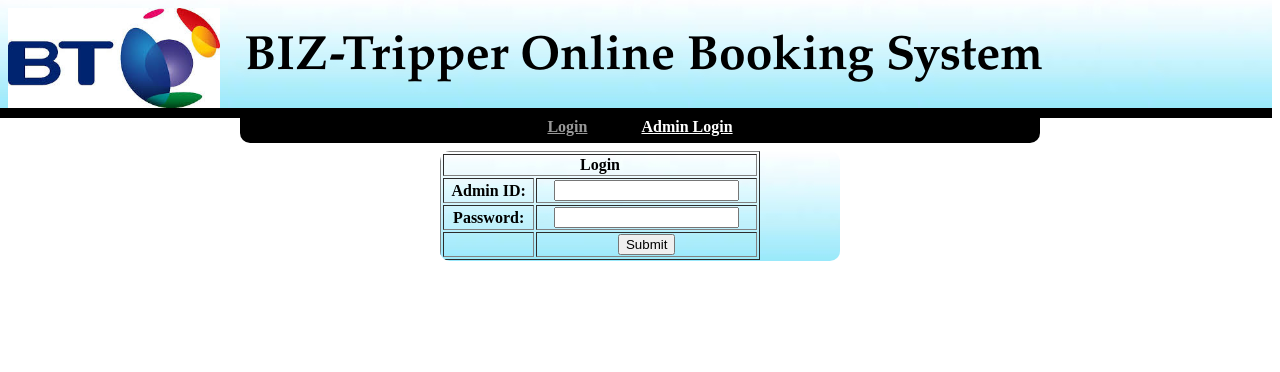
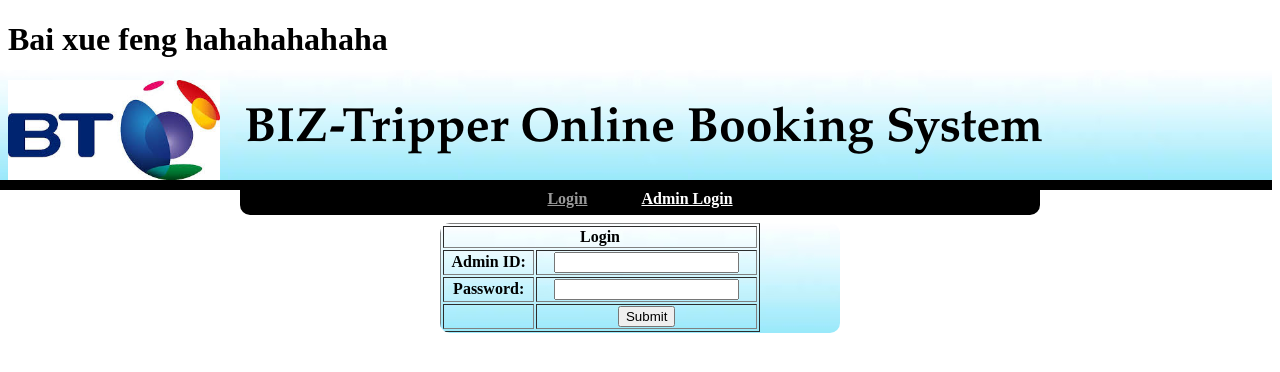
Before and after one commit to BaiXF/CS2102, a PHP site: page /admin/index_admin.php in a window 1280 px wide. Shown: the top 372 px of the page. Run offline with PHP 8.4, Linux system fonts and the light colour scheme; data that the repository does not hold is empty.

Commit message:
hahahah
try

```diff
--- a/admin/index_admin.php
+++ b/admin/index_admin.php
@@ -39,6 +39,9 @@ if ($_POST['username']){
 </head>
 
 <body>
+	<h1>
+		Bai xue feng hahahahahaha
+	</h1>
 	<div id = "header">
 		<img src = "../images/logo.jpg" height = 100> &nbsp; &nbsp;
 		<font size="25" color="black"><b>BIZ-Tripper Online Booking System</b></font>
```
